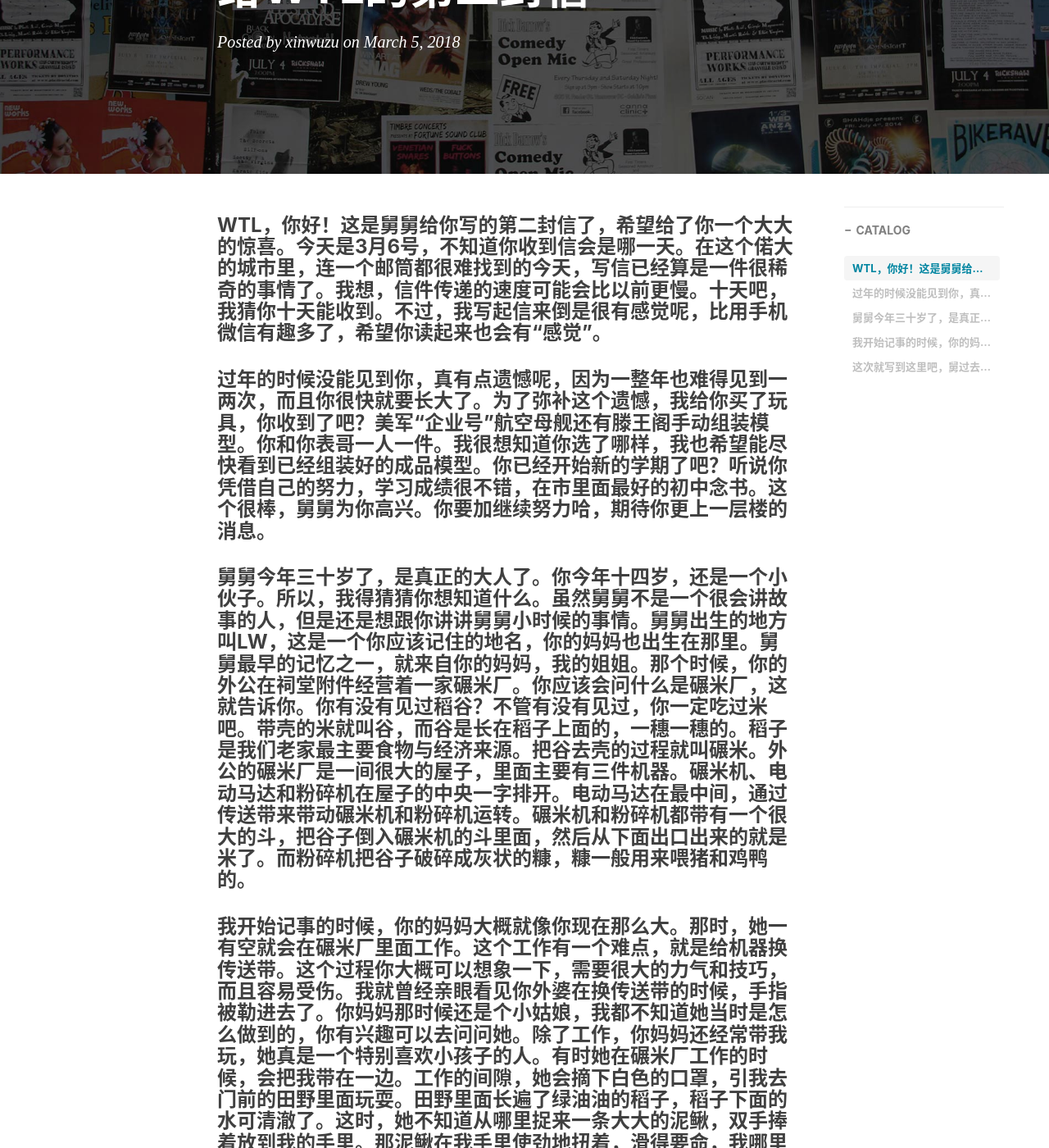
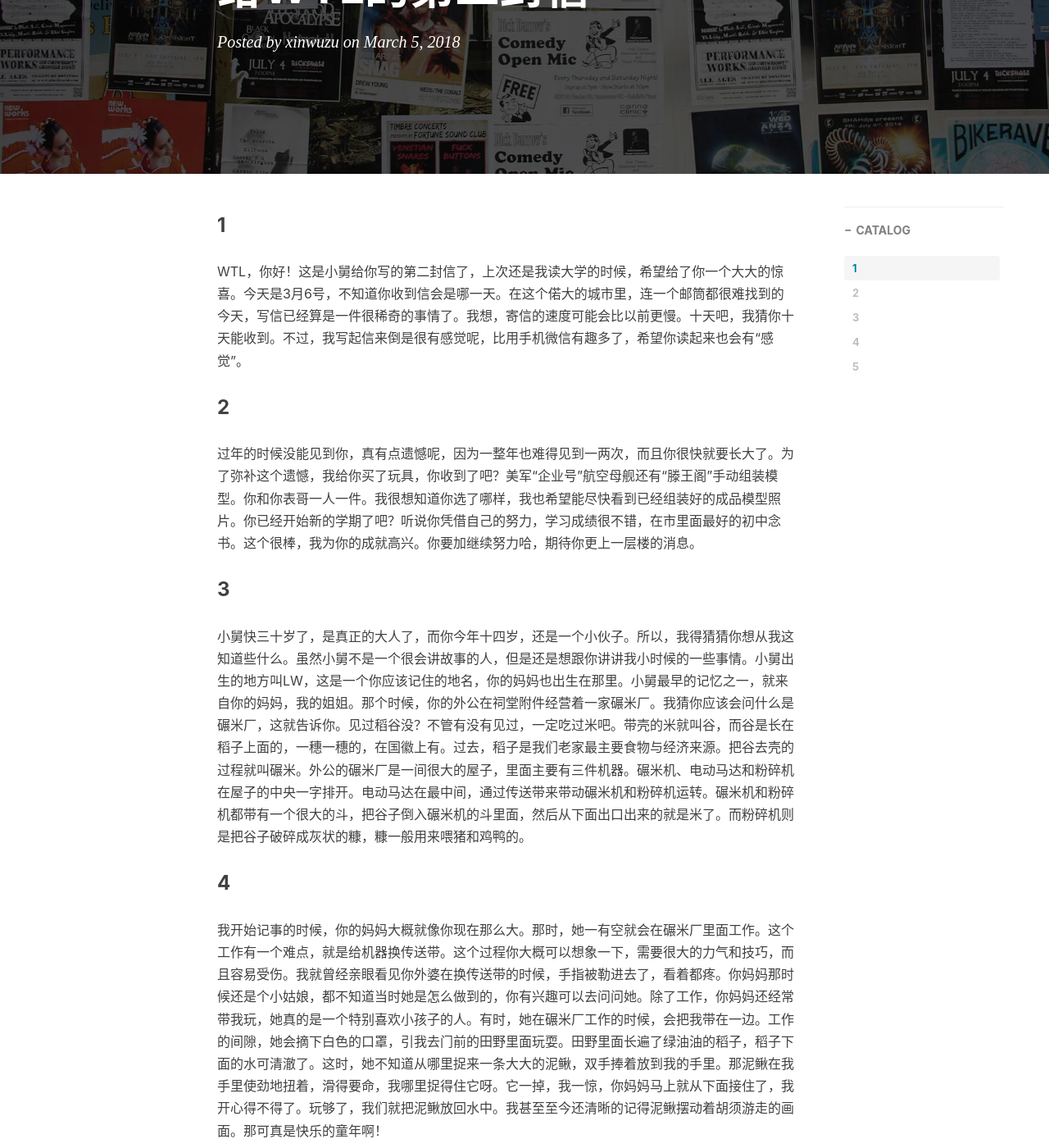
Before and after one commit to xinwuzu/xinwuzu.github.io, a Jekyll site: the page built from _posts/2018-03-05-a letter to WTL.markdown, in a window 1280 px wide and 1400 px high, scrolled down 245 px. Shown: the whole window at 82% size. Built offline with Jekyll 4.4.1, drawn with Linux system fonts in a browser that asks for light colours; nearby versions of some CDN libraries; comment, search, counter and statistics services are not loaded; some of the changed text lies outside the part shown.

Commit message:
Update 2018-03-05-a letter to WTL.markdown

```diff
--- a/_posts/2018-03-05-a letter to WTL.markdown
+++ b/_posts/2018-03-05-a letter to WTL.markdown
@@ -11,8 +11,13 @@ tags:
     - 写信
 ---
 
-### WTL，你好！这是舅舅给你写的第二封信了，希望给了你一个大大的惊喜。今天是3月6号，不知道你收到信会是哪一天。在这个偌大的城市里，连一个邮筒都很难找到的今天，写信已经算是一件很稀奇的事情了。我想，信件传递的速度可能会比以前更慢。十天吧，我猜你十天能收到。不过，我写起信来倒是很有感觉呢，比用手机微信有趣多了，希望你读起来也会有“感觉”。
-### 过年的时候没能见到你，真有点遗憾呢，因为一整年也难得见到一两次，而且你很快就要长大了。为了弥补这个遗憾，我给你买了玩具，你收到了吧？美军“企业号”航空母舰还有滕王阁手动组装模型。你和你表哥一人一件。我很想知道你选了哪样，我也希望能尽快看到已经组装好的成品模型。你已经开始新的学期了吧？听说你凭借自己的努力，学习成绩很不错，在市里面最好的初中念书。这个很棒，舅舅为你高兴。你要加继续努力哈，期待你更上一层楼的消息。
-### 舅舅今年三十岁了，是真正的大人了。你今年十四岁，还是一个小伙子。所以，我得猜猜你想知道什么。虽然舅舅不是一个很会讲故事的人，但是还是想跟你讲讲舅舅小时候的事情。舅舅出生的地方叫LW，这是一个你应该记住的地名，你的妈妈也出生在那里。舅舅最早的记忆之一，就来自你的妈妈，我的姐姐。那个时候，你的外公在祠堂附件经营着一家碾米厂。你应该会问什么是碾米厂，这就告诉你。你有没有见过稻谷？不管有没有见过，你一定吃过米吧。带壳的米就叫谷，而谷是长在稻子上面的，一穗一穗的。稻子是我们老家最主要食物与经济来源。把谷去壳的过程就叫碾米。外公的碾米厂是一间很大的屋子，里面主要有三件机器。碾米机、电动马达和粉碎机在屋子的中央一字排开。电动马达在最中间，通过传送带来带动碾米机和粉碎机运转。碾米机和粉碎机都带有一个很大的斗，把谷子倒入碾米机的斗里面，然后从下面出口出来的就是米了。而粉碎机把谷子破碎成灰状的糠，糠一般用来喂猪和鸡鸭的。
-### 我开始记事的时候，你的妈妈大概就像你现在那么大。那时，她一有空就会在碾米厂里面工作。这个工作有一个难点，就是给机器换传送带。这个过程你大概可以想象一下，需要很大的力气和技巧，而且容易受伤。我就曾经亲眼看见你外婆在换传送带的时候，手指被勒进去了。你妈妈那时候还是个小姑娘，我都不知道她当时是怎么做到的，你有兴趣可以去问问她。除了工作，你妈妈还经常带我玩，她真是一个特别喜欢小孩子的人。有时她在碾米厂工作的时候，会把我带在一边。工作的间隙，她会摘下白色的口罩，引我去门前的田野里面玩耍。田野里面长遍了绿油油的稻子，稻子下面的水可清澈了。这时，她不知道从哪里捉来一条大大的泥鳅，双手捧着放到我的手里。那泥鳅在我手里使劲地扭着，滑得要命，我哪里捉得住它呀。它一掉，我一惊，你妈妈马上就从下面接住了，我则开心得不得了。玩够了，我们就把泥鳅放回水中。我甚至至今还清晰的记得泥鳅摆动着胡须游走的画面。那真是快乐的童年啊！
-### 这次就写到这里吧，舅过去的故事一次也讲不完，下次有机会再说。如果你有时间的话，就给我写回信吧，我很期待。
+### 1
+WTL，你好！这是小舅给你写的第二封信了，上次还是我读大学的时候，希望给了你一个大大的惊喜。今天是3月6号，不知道你收到信会是哪一天。在这个偌大的城市里，连一个邮筒都很难找到的今天，写信已经算是一件很稀奇的事情了。我想，寄信的速度可能会比以前更慢。十天吧，我猜你十天能收到。不过，我写起信来倒是很有感觉呢，比用手机微信有趣多了，希望你读起来也会有“感觉”。
+### 2
+过年的时候没能见到你，真有点遗憾呢，因为一整年也难得见到一两次，而且你很快就要长大了。为了弥补这个遗憾，我给你买了玩具，你收到了吧？美军“企业号”航空母舰还有“滕王阁”手动组装模型。你和你表哥一人一件。我很想知道你选了哪样，我也希望能尽快看到已经组装好的成品模型照片。你已经开始新的学期了吧？听说你凭借自己的努力，学习成绩很不错，在市里面最好的初中念书。这个很棒，我为你的成就高兴。你要加继续努力哈，期待你更上一层楼的消息。
+### 3
+小舅快三十岁了，是真正的大人了，而你今年十四岁，还是一个小伙子。所以，我得猜猜你想从我这知道些什么。虽然小舅不是一个很会讲故事的人，但是还是想跟你讲讲我小时候的一些事情。小舅出生的地方叫LW，这是一个你应该记住的地名，你的妈妈也出生在那里。小舅最早的记忆之一，就来自你的妈妈，我的姐姐。那个时候，你的外公在祠堂附件经营着一家碾米厂。我猜你应该会问什么是碾米厂，这就告诉你。见过稻谷没？不管有没有见过，一定吃过米吧。带壳的米就叫谷，而谷是长在稻子上面的，一穗一穗的，在国徽上有。过去，稻子是我们老家最主要食物与经济来源。把谷去壳的过程就叫碾米。外公的碾米厂是一间很大的屋子，里面主要有三件机器。碾米机、电动马达和粉碎机在屋子的中央一字排开。电动马达在最中间，通过传送带来带动碾米机和粉碎机运转。碾米机和粉碎机都带有一个很大的斗，把谷子倒入碾米机的斗里面，然后从下面出口出来的就是米了。而粉碎机则是把谷子破碎成灰状的糠，糠一般用来喂猪和鸡鸭的。
+### 4
+我开始记事的时候，你的妈妈大概就像你现在那么大。那时，她一有空就会在碾米厂里面工作。这个工作有一个难点，就是给机器换传送带。这个过程你大概可以想象一下，需要很大的力气和技巧，而且容易受伤。我就曾经亲眼看见你外婆在换传送带的时候，手指被勒进去了，看着都疼。你妈妈那时候还是个小姑娘，都不知道当时她是怎么做到的，你有兴趣可以去问问她。除了工作，你妈妈还经常带我玩，她真的是一个特别喜欢小孩子的人。有时，她在碾米厂工作的时候，会把我带在一边。工作的间隙，她会摘下白色的口罩，引我去门前的田野里面玩耍。田野里面长遍了绿油油的稻子，稻子下面的水可清澈了。这时，她不知道从哪里捉来一条大大的泥鳅，双手捧着放到我的手里。那泥鳅在我手里使劲地扭着，滑得要命，我哪里捉得住它呀。它一掉，我一惊，你妈妈马上就从下面接住了，我开心得不得了。玩够了，我们就把泥鳅放回水中。我甚至至今还清晰的记得泥鳅摆动着胡须游走的画面。那可真是快乐的童年啊！
+### 5
+这次就写到这里吧，小舅过去的故事一次也讲不完，下次有机会再说。如果你有时间的话，就给我写回信吧，我很期待。
```
